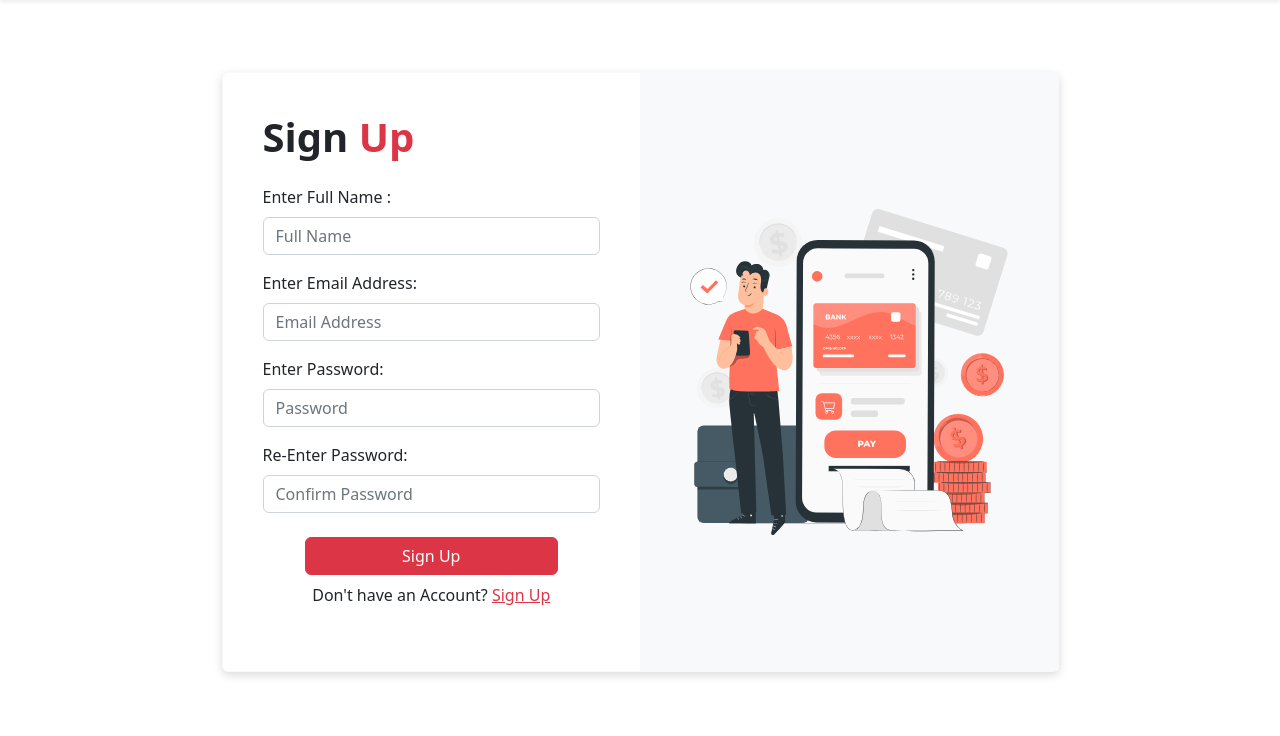
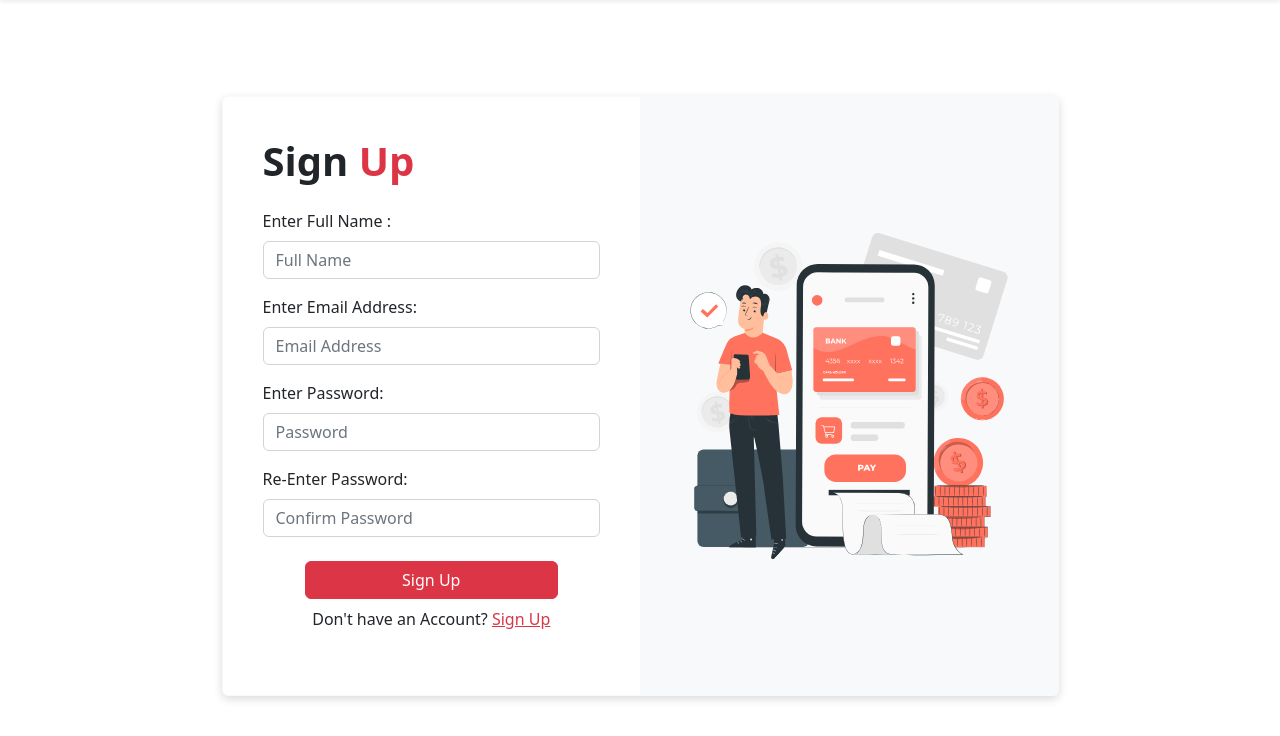
Before and after one commit to XData08/VaultVerse-3.0, a Flask app: page /Forms/signup in a window 1280 px wide. Shown: the part 64-800 px from the top of the page. Run offline with Flask 2, Linux system fonts and the light colour scheme.

Commit message:
Increment #1 : debug

```diff
--- a/App/templates/signup.html
+++ b/App/templates/signup.html
@@ -11,7 +11,7 @@
 
 {% block body %}
 <section class="container-fluid mt-lg-5">
-    <div class="container pt-lg-4">
+    <div class="container pt-lg-5">
 
         <div class="d-flex justify-content-center align-items-center">
             <div class="card w-75 border-light custom-shadow">
```
